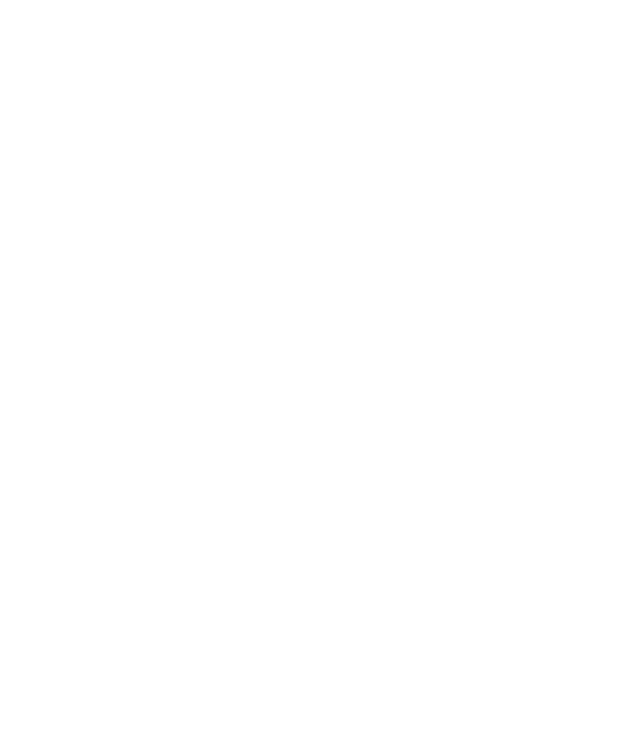
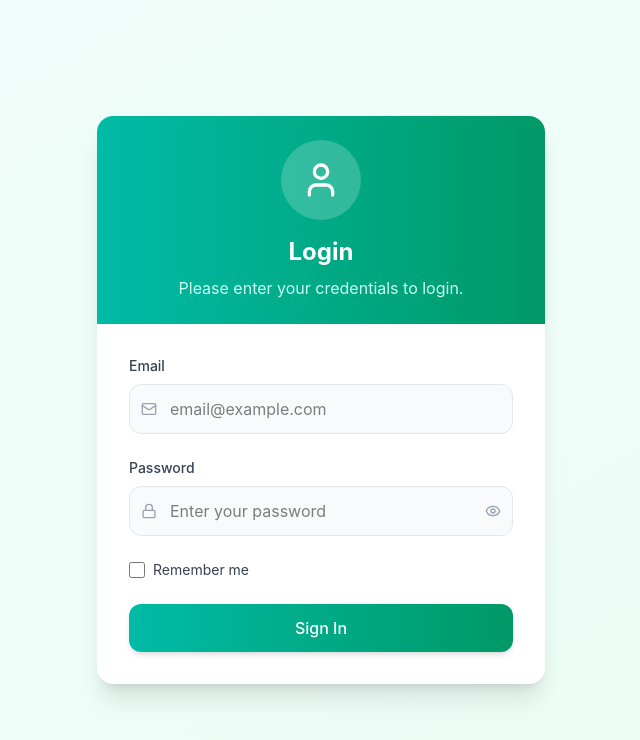
Before and after one commit to ishi-git-2025/trackExpense, a React (Vite) app in the folder frontend/: page /login in a window 1280 px wide. Shown: the top 740 px of the page, without its empty margins (319-959 px from the left). Built offline with nearby package versions, Linux system fonts and the light colour scheme.

Commit message:
Refactor Login component to include remember me functionality and enhance UI with improved styles

```diff
--- a/frontend/src/App.jsx
+++ b/frontend/src/App.jsx
@@ -6,7 +6,6 @@
 
 const App = () => {
   const [user, setUser] = React.useState(null);
-  // eslint-disable-next-line no-unused-vars
   const [token, setToken] = React.useState(null);
   const navigate = useNavigate();
 
@@ -24,15 +23,41 @@
     setToken(null);
   }
 
+  //to save token and user data in localStorage or sessionStorage based on remember me option
+  const persistAuth = (userObj, remember = false, token) => {
+    try {
+      if (remember) {
+        if (userObj) localStorage.setItem("user", JSON.stringify(userObj));
+        if (token) localStorage.setItem("token", token);
+        sessionStorage.removeItem("user");
+        sessionStorage.removeItem("token");
+      } else {
+        if (userObj) sessionStorage.setItem("user", JSON.stringify(userObj));
+        if (token) sessionStorage.setItem("token", token);
+        localStorage.removeItem("user");
+        localStorage.removeItem("token");
+      }
+      setUser(userObj || null);
+      setToken(token || null);
+    } catch (err) {
+      console.error("persistAuth error:", err);
+    }
+  };
+
   const handleLogout = () => {
     clearAuth()
     navigate('/login');
   }
 
+  const handleLogin = (userData, remember = false, token) => {
+    persistAuth(userData, remember, token);
+    navigate('/');
+  }
+
   return (
     <>
       <Routes>
-        <Route path="/login" element={<Login />} />
+        <Route path="/login" element={<Login onLogin={handleLogin} />} />
         <Route path="/" element={<Layout user={user} onLogout={handleLogout} />}>
           <Route index element={<Dashboard />} />
         </Route>
--- a/frontend/src/components/Login.jsx
+++ b/frontend/src/components/Login.jsx
@@ -1,9 +1,204 @@
 import React from 'react'
+import { loginStyles } from '../assets/pageStyles'
+import { Eye, EyeOff, Lock, MailIcon, User } from 'lucide-react';
+import { useNavigate } from 'react-router-dom';
+import axios from 'axios';
 
-const Login = () => {
+const BASE_URL = 'http://localhost:4000/api';
+
+const Login = ({ onLogin }) => {
+
+  const [email, setEmail] = React.useState('');
+  const [password, setPassword] = React.useState('');
+  const [showPassword, setShowPassword] = React.useState(false);
+  const [rememberMe, setRememberMe] = React.useState(false);
+  const [error, setError] = React.useState('');
+  const [loading, setLoading] = React.useState(false);
+  const navigate = useNavigate();
+
+  //to fetch user data and token from backend
+  const fetchProfile = async (token) => {
+    if (!token) return;
+    try {
+      const response = await axios.get(`${BASE_URL}/user/me`, {
+        headers: {
+          'Authorization': `Bearer ${token}`,
+          'Content-Type': 'application/json'
+        }
+      });
+      const data = response.data;
+      return data;
+    } catch (error) {
+      console.error('Error fetching profile:', error);
+    }
+  }
+
+  const persistAuth = (profile, token) => {
+    const storage = rememberMe ? localStorage : sessionStorage;
+    try {
+      if (token) storage.setItem('token', token);
+      if (profile) storage.setItem('user', JSON.stringify(profile));
+    } catch (error) {
+      console.error('Error saving auth data:', error);
+    }
+  }
+
+  //to handle login form submission
+  const handleSubmit = async (e) => {
+    e.preventDefault();
+    setLoading(true);
+    setError('');
+
+    try {
+      const response = await axios.post(`${BASE_URL}/user/login`, {
+        email,
+        password
+      }, {
+        headers: {
+          'Content-Type': 'application/json'
+        }
+      });
+      const data = response.data || {};
+      const token = data.token || null;
+
+      // To derive user profile
+      let profile = data.user ?? null;
+
+      if (!profile && token) {
+        try {
+          profile = await fetchProfile(token);
+        } catch (error) {
+          console.error('Error fetching profile:', error);
+        }
+      }
+
+      persistAuth(profile, token);
+
+      if (typeof onLogin === 'function') {
+        try {
+          onLogin(profile, rememberMe, token);
+        } catch (error) {
+          console.error('Error in onLogin callback:', error);
+          navigate('/login');
+        }
+      } else {
+        navigate('/');
+      }
+      setPassword('');
+    } catch (error) {
+      setError('Invalid email or password');
+      console.error('Login error:', error);
+    } finally {
+      setLoading(false);
+    }
+  }
+
   return (
-    <div>
+    <div className={loginStyles.pageContainer}>
+      <div className={loginStyles.cardContainer}>
+        <div className={loginStyles.header}>
+          <div className={loginStyles.avatar}>
+            <User className='w-10 h-10 text-white' />
+          </div>
+          <h1 className={loginStyles.headerTitle}>
+            Login
+          </h1>
+          <p className={loginStyles.headerSubtitle}>
+            Please enter your credentials to login.
+          </p>
+        </div>
 
+        <div className={loginStyles.formContainer}>
+          {error && (
+            <div className={loginStyles.errorContainer}>
+              <div className={loginStyles.errorIcon}>
+                <svg xmlns="http://www.w3.org/2000/svg" className="h-4 w-4" viewBox="0 0 20 20" fill="currentColor">
+                  <path
+                    fillRule="evenodd"
+                    d="M18 10a8 8 0 11-16 0 8 8 0 0116 0zm-7 4a1 1 0 11-2 0 1 1 0 012 0zm-1-9a1 1 0 00-1 1v4a1 1 0 102 0V6a1 1 0 00-1-1z"
+                    clipRule="evenodd"
+                  />
+                </svg>
+              </div>
+              <span className={loginStyles.errorText}>{error}</span>
+            </div>
+          )}
+
+          <form onSubmit={handleSubmit}>
+            <div className="mb-6">
+              <label htmlFor="email" className={loginStyles.label}>Email</label>
+              <div className={loginStyles.inputContainer}>
+                <div className={loginStyles.inputIcon}>
+                  <MailIcon className='w-4 h-4' />
+                </div>
+                <input
+                  type="email"
+                  id="email"
+                  value={email}
+                  onChange={(e) => setEmail(e.target.value)}
+                  className={loginStyles.input}
+                  placeholder="email@example.com"
+                  required
+                />
+              </div>
+            </div>
+            <div className="mb-6">
+              <label htmlFor="password" className={loginStyles.label}>Password</label>
+              <div className={loginStyles.inputContainer}>
+                <div className={loginStyles.inputIcon}>
+                  <Lock className='w-4 h-4' />
+                </div>
+                <input
+                  type={showPassword ? "text" : "password"}
+                  id="password"
+                  value={password}
+                  onChange={(e) => setPassword(e.target.value)}
+                  className={loginStyles.input}
+                  placeholder="Enter your password"
+                  required
+                />
+                <button
+                  type="button"
+                  onClick={() => setShowPassword(!showPassword)}
+                  className={loginStyles.passwordToggle}
+                >
+                  {showPassword ? <EyeOff className='w-4 h-4' /> : <Eye className='w-4 h-4' />}
+                </button>
+              </div>
+            </div>
+            <div className={loginStyles.checkboxContainer}>
+              <input
+                type="checkbox"
+                id="rememberMe"
+                checked={rememberMe}
+                onChange={(e) => setRememberMe(e.target.checked)}
+                className={loginStyles.checkbox}
+              />
+              <label htmlFor="rememberMe" className={loginStyles.checkboxLabel}>
+                Remember me
+              </label>
+            </div>
+            <button
+              type="submit"
+              className={`${loginStyles.button} ${loading ? loginStyles.buttonDisabled : ''}`}
+              disabled={loading}
+              onClick={() => setError('')}
+            >
+              {loading ? (
+                <>
+                  <svg className={loginStyles.spinner} xmlns="http://www.w3.org/2000/svg" fill="none" viewBox="0 0 24 24">
+                    <circle className="opacity-25" cx="12" cy="12" r="10" stroke="currentColor" strokeWidth="4" />
+                    <path className="opacity-75" fill="currentColor" d="M4 12a8 8 0 018-8V0C5.373 0 0 5.373 0 12h4zm2 5.291A7.962 7.962 0 014 12H0c0 3.042 1.135 5.824 3 7.938l3-2.647z" />
+                  </svg>
+                  Signing in...
+                </>
+              ) : (
+                'Sign In'
+              )}
+            </button>
+          </form>
+        </div>
+      </div>
     </div>
   )
 }
```
